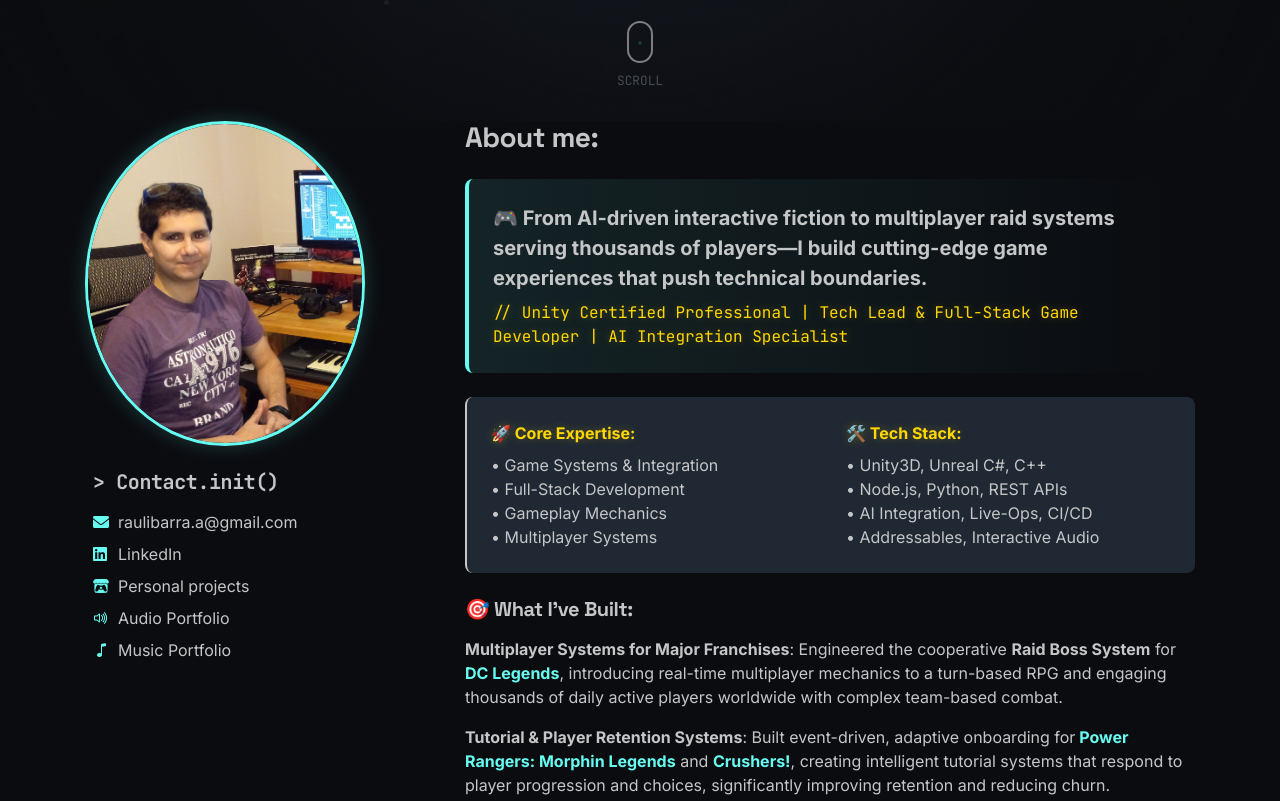
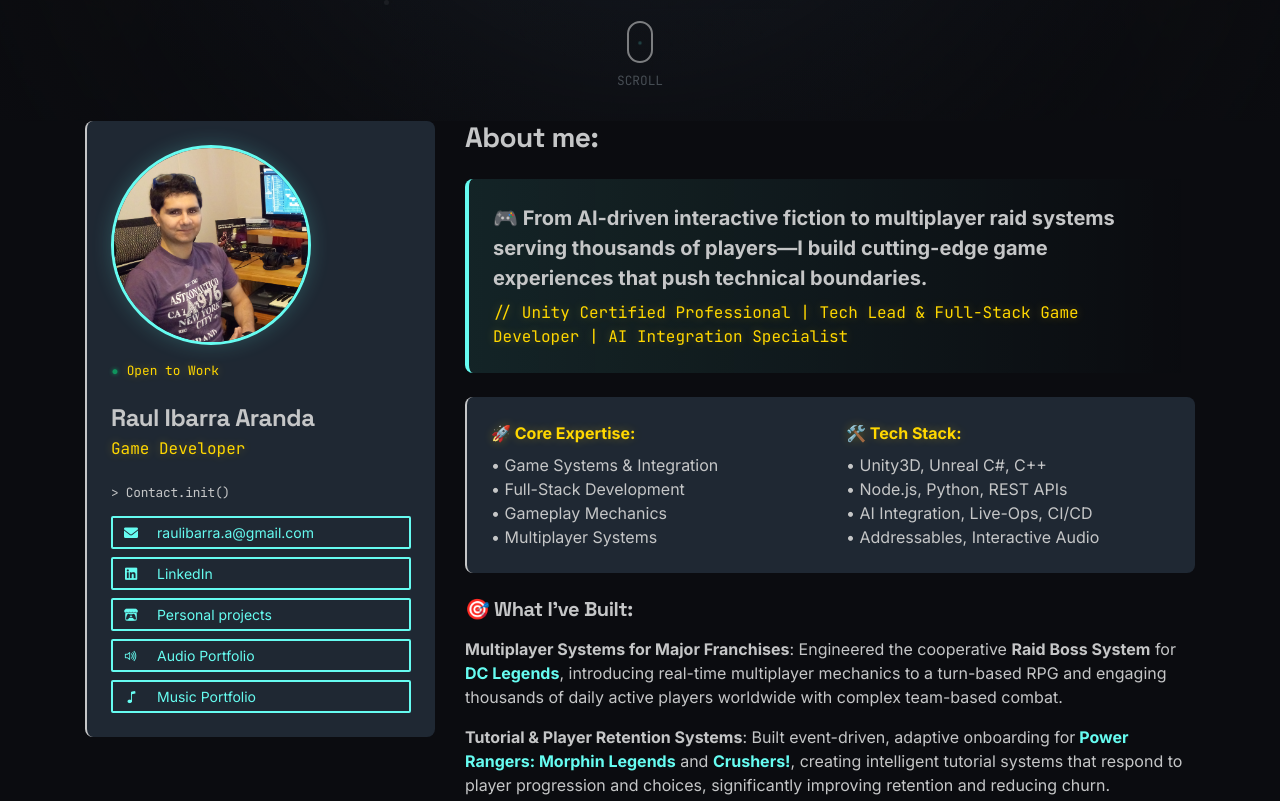
Before and after one commit to raulibarra/raulibarra.github.io, a React (Vite) app: page / in a window 1280 px wide. Shown: the part 679-1480 px from the top of the page. Built offline with nearby package versions, Linux system fonts and the light colour scheme.

Commit message:
Updating about section

```diff
--- a/src/components/About.jsx
+++ b/src/components/About.jsx
@@ -6,32 +6,47 @@
             {/* About Section Content */}
             <div className="row">
                 {/* Profile Column */}
-                <div className="col-lg-4 ml-auto text-center text-lg-left">
-                    <div className="profile-image-container mb-4">
-                        <img className="img-fluid profile-image" src="assets/img/FotoPromoRaul.JPG" alt="Raul Ibarra Aranda" />
+                {/* Profile Column */}
+                <div className="col-lg-4 ml-auto text-center text-lg-left" style={{ position: 'sticky', top: '100px', height: 'fit-content', zIndex: 100 }}>
+                    <div className="info-panel variant-surface p-4 text-center text-lg-left">
+                        <div className="profile-image-container mb-4 d-inline-block position-relative">
+                            <img className="img-fluid profile-image mb-2" src="assets/img/FotoPromoRaul.JPG" alt="Raul Ibarra Aranda" style={{ width: '200px', height: '200px', objectFit: 'cover' }} />
+                            <div className="status-badge text-accent font-code small mt-2">
+                                <span className="mr-2">●</span>Open to Work
+                            </div>
                         </div>
 
-                    <div className="contact-info pl-2">
-                        <h5 className="text-white mb-3 font-code">&gt; Contact.init()</h5>
+                        <div className="profile-header mb-4">
+                            <h2 className="h4 text-white mb-1">Raul Ibarra Aranda</h2>
+                            <p className="text-accent font-code mb-0">Game Developer</p>
+                        </div>
 
-                        <a className="contact-link" href="mailto:raulibarra.a@gmail.com" target="_blank" rel="noopener noreferrer">
-                            <i className="fa-solid fa-envelope"></i>raulibarra.a@gmail.com
+                        <div className="contact-info">
+                            <h5 className="text-white mb-3 font-code text-left small opacity-75">&gt; Contact.init()</h5>
+
+                            <div className="d-flex flex-column">
+                                <a className="btn btn-outline-cyan btn-sm text-left mb-2 d-flex align-items-center" href="mailto:raulibarra.a@gmail.com" target="_blank" rel="noopener noreferrer">
+                                    <i className="fa-solid fa-envelope mr-3" style={{ width: '20px', textAlign: 'center' }}></i>
+                                    <span>raulibarra.a@gmail.com</span>
                                 </a>
-                        <a className="contact-link" href="https://www.linkedin.com/in/raulxibarra" target="_blank"
-                            rel="noopener noreferrer">
-                            <i className="fa-brands fa-linkedin"></i> LinkedIn
+                                <a className="btn btn-outline-cyan btn-sm text-left mb-2 d-flex align-items-center" href="https://www.linkedin.com/in/raulxibarra" target="_blank" rel="noopener noreferrer">
+                                    <i className="fa-brands fa-linkedin mr-3" style={{ width: '20px', textAlign: 'center' }}></i>
+                                    <span>LinkedIn</span>
                                 </a>
-                        <a className="contact-link" href="https://gamingsoft.itch.io/" target="_blank" rel="noopener noreferrer">
-                            <i className="fa-brands fa-itch-io"></i> Personal projects
+                                <a className="btn btn-outline-cyan btn-sm text-left mb-2 d-flex align-items-center" href="https://gamingsoft.itch.io/" target="_blank" rel="noopener noreferrer">
+                                    <i className="fa-brands fa-itch-io mr-3" style={{ width: '20px', textAlign: 'center' }}></i>
+                                    <span>Personal projects</span>
                                 </a>
-                        <a className="contact-link" href="https://raulibarra.github.io/audio" target="_blank"
-                            rel="noopener noreferrer">
-                            <i className="bi bi-volume-up"></i> Audio Portfolio
+                                <a className="btn btn-outline-cyan btn-sm text-left mb-2 d-flex align-items-center" href="https://raulibarra.github.io/audio" target="_blank" rel="noopener noreferrer">
+                                    <i className="bi bi-volume-up mr-3" style={{ width: '20px', textAlign: 'center' }}></i>
+                                    <span>Audio Portfolio</span>
                                 </a>
-                        <a className="contact-link" href="https://raulibarra.github.io/music" target="_blank"
-                            rel="noopener noreferrer">
-                            <i className="bi bi-music-note"></i> Music Portfolio
+                                <a className="btn btn-outline-cyan btn-sm text-left d-flex align-items-center" href="https://raulibarra.github.io/music" target="_blank" rel="noopener noreferrer">
+                                    <i className="bi bi-music-note mr-3" style={{ width: '20px', textAlign: 'center' }}></i>
+                                    <span>Music Portfolio</span>
                                 </a>
+                            </div>
+                        </div>
                     </div>
                 </div>
 
--- a/src/index.css
+++ b/src/index.css
@@ -593,3 +593,38 @@
   text-shadow: 0 0 2px rgba(102, 252, 241, 0.5);
   text-decoration-color: var(--accent-cyan);
 }
+
+/* Status Pulse Animation */
+.status-badge span {
+  color: #00ff88;
+  /* Bright Green */
+  display: inline-block;
+  text-shadow: 0 0 5px #00ff88;
+  animation: status-pulse 2s infinite;
+}
+
+@keyframes status-pulse {
+
+  0% {
+    opacity: 1;
+    transform: scale(1);
+  }
+
+  50% {
+    opacity: 0.5;
+    transform: scale(0.9);
+  }
+
+  100% {
+    opacity: 1;
+    transform: scale(1);
+  }
+}
+
+/* Ensure sticky works well on mobile (reset) */
+@media (max-width: 991px) {
+  .col-lg-4[style*="sticky"] {
+    position: static !important;
+    margin-bottom: 2rem;
+  }
+}
```
Lines whose indentation alone changed are shown as unchanged.
